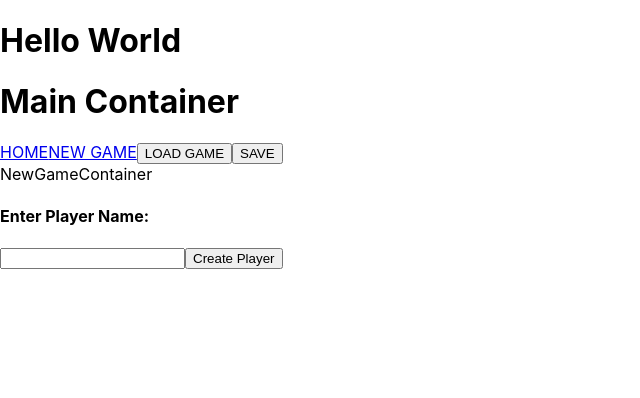
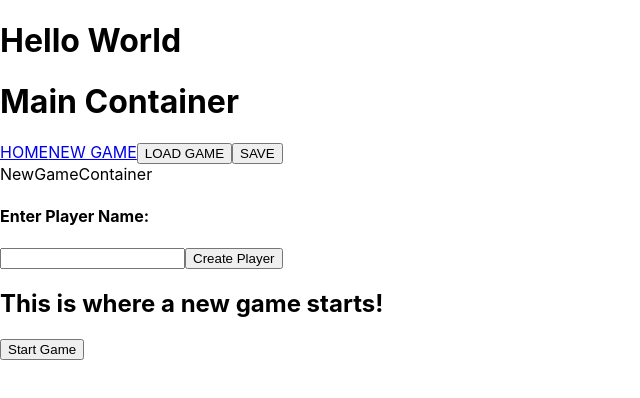
Before and after one commit to SeanCushnie/MugQuest, a React (Create React App) app: page /new in a window 1280 px wide. Shown: the top 398 px of the page, without its empty margins (0-640 px from the left). Built offline with nearby package versions, Linux system fonts and the light colour scheme.

Commit message:
added Narrative component. Not yet working

```diff
--- a/src/components/Narrative.js
+++ b/src/components/Narrative.js
@@ -0,0 +1,31 @@
+import React, { useEffect, useState } from "react";
+
+
+export default function Narrative({ user, player, game, location }) {
+    const [showDesc, setShowDesc] = useState(true);
+
+    useEffect(() => {
+        getData();
+    }, []);
+
+    const getData = () => {
+        fetch("http://localhost:8080/api/locations")
+            .then((response) => {
+                return response.json();
+            })
+            .then((data) => {
+
+                console.log(data);
+            })
+            .catch((error) => {
+                console.error("Error fetching game data:", error);
+            });
+    };
+
+    return (
+        <div className="narrative">
+            {showDesc && <p>{location.description}</p>}
+            {showDesc && <p>Do you:</p>}
+        </div>
+    );
+}
--- a/src/components/NewGame.js
+++ b/src/components/NewGame.js
@@ -0,0 +1,19 @@
+import React from "react";
+import { useNavigate } from "react-router-dom";
+
+export default function NewGame({ user, player }) {
+  const navigate = useNavigate();
+
+  const handleSubmit = (e) => {
+    e.preventDefault();
+    // Use the navigate function to navigate to the game screen
+    navigate("/play");
+  };
+
+  return (
+    <main>
+      <h2>This is where a new game starts!</h2>
+      <button onClick={handleSubmit}>Start Game</button>
+    </main>
+  );
+}
--- /dev/null
+++ b/src/containers/GameContainer.js
@@ -0,0 +1,13 @@
+import React from 'react'
+import Narrative from '../components/Narrative'
+
+const GameContainer = (user, player, game) => {
+    return (
+        <>
+        <div>GameContainer</div>
+        <Narrative user={user} game = {game} player = {player}/>
+        </>
+    )
+}
+
+export default GameContainer
--- a/src/containers/MainContainer.js
+++ b/src/containers/MainContainer.js
@@ -5,6 +5,7 @@ import NavBar from "../components/NavBar";
 import HomeContainer from "../containers/HomeContainer";
 import NewGameContainer from "./NewGameContainer";
 import request from "../Helpers/request";
+import GameContainer from "./GameContainer";
 
 
 const MainContainer = () => {
@@ -27,7 +28,8 @@ const MainContainer = () => {
                 <NavBar />
                 <Routes>
                     <Route element={<HomeContainer setUserEmail={setUserEmail} setUserDetails={setUser} />} path="/" />
-                    <Route element={<NewGameContainer userEmail={userEmail} setPlayer = {setPlayer}/>} path="/new" />
+                    <Route element={<NewGameContainer userEmail={userEmail} setPlayer = {setPlayer} user = {user} player = {player}/>} path="/new" />
+                    <Route element={<GameContainer user={user} player={player}/>} path="/play"/>
                 </Routes>
             </Router>
         </div>
--- a/src/containers/NewGameContainer.js
+++ b/src/containers/NewGameContainer.js
@@ -1,11 +1,13 @@
 import React from 'react'
 import CreatePlayer from '../components/CreatePlayer'
+import NewGame from '../components/NewGame'
 
-const NewGameContainer = ({setPlayer}) => {
+const NewGameContainer = ({setPlayer, user, player}) => {
     return (
         <>
         <div>NewGameContainer</div>
         <CreatePlayer setPlayer = {setPlayer} />
+        <NewGame player = {player} user = {user}/>
         </>
     )
 }
```
